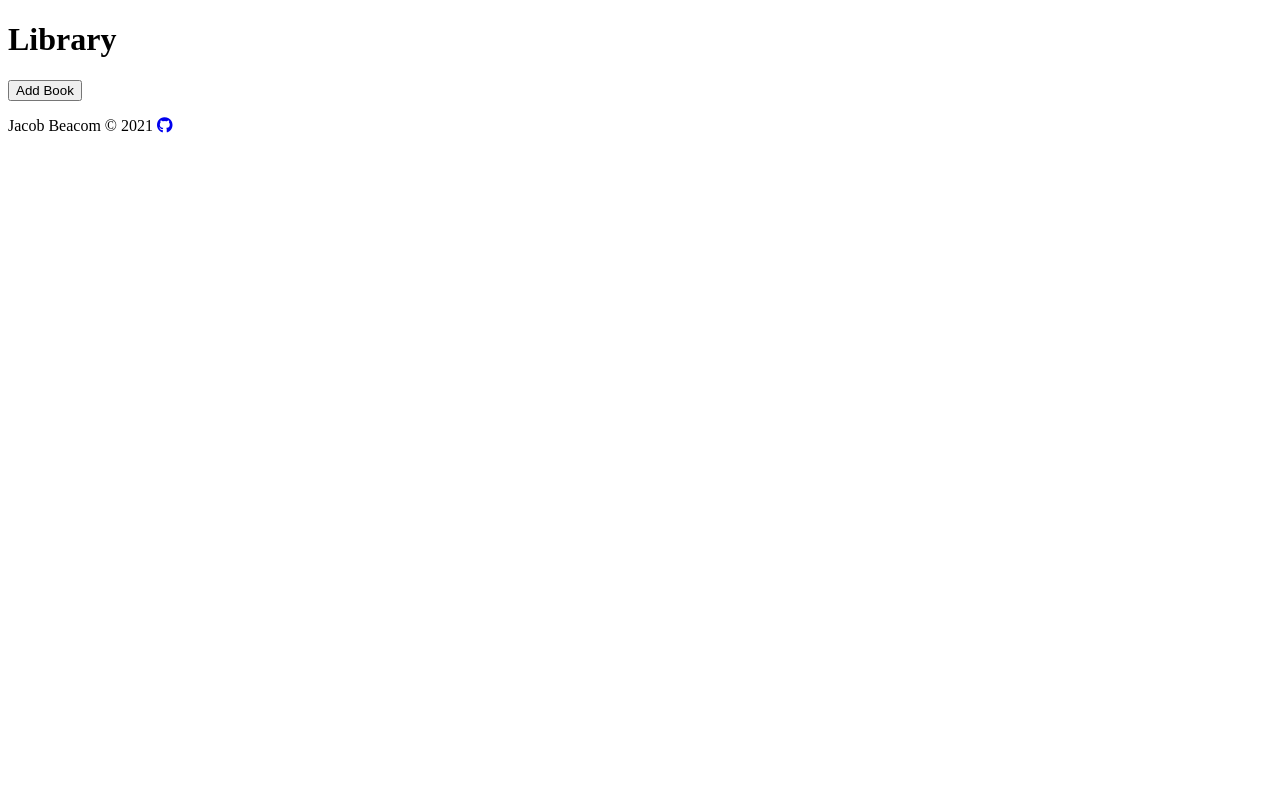
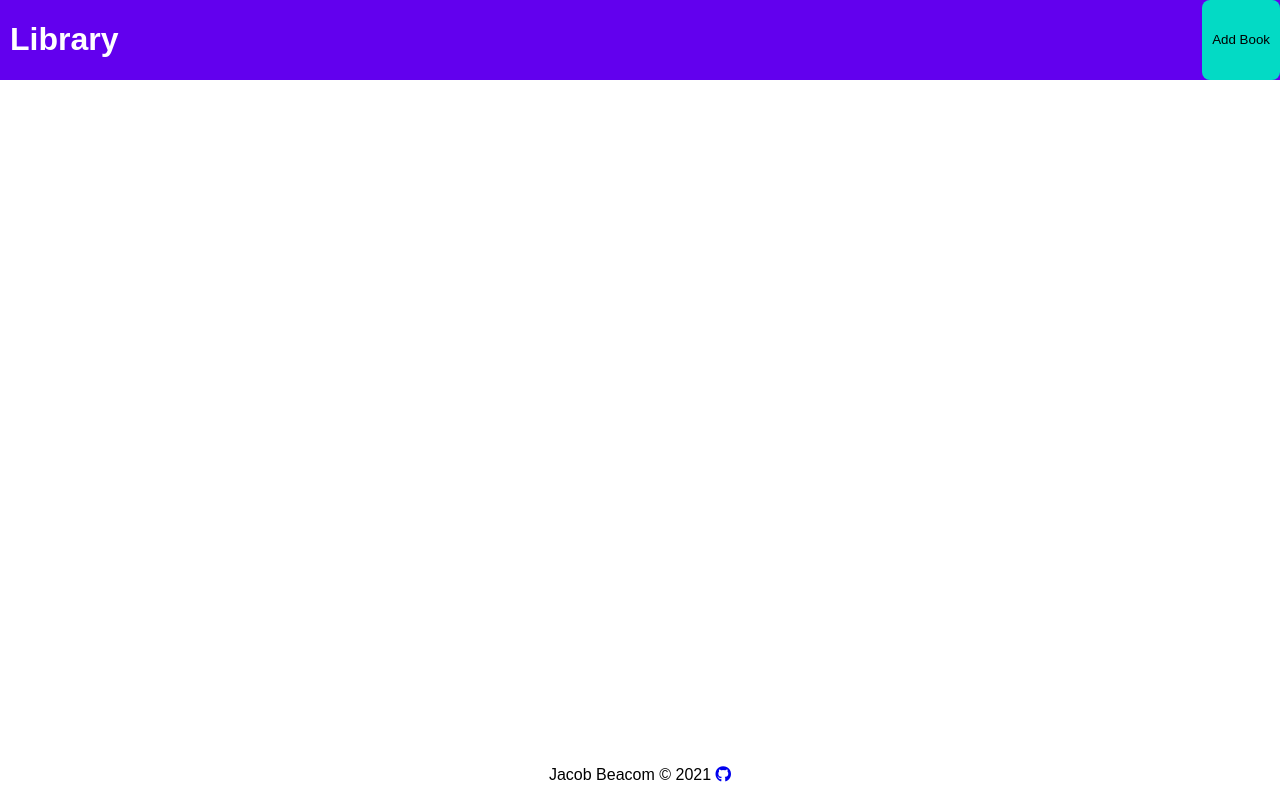
Before and after one commit to jacobbeacom/library, a plain HTML site: page index.html in a window 1280 px wide. Drawn offline with Linux system fonts and the light colour scheme.

Commit message:
Added initial content layout rules to CSS file. Added initial color scheme to content. Added link to github in footer.

```diff
--- a/index.html
+++ b/index.html
@@ -18,12 +18,15 @@
         <div class="body">
 
         </div>
-        <div class="footer">
-            <p id="copyright">Jacob Beacom © 2021 <a href="https://github.com/jacobbeacom"><i class="fab fa-github"></i></a> </p>
+
         </div>
 
+    <div class="footer">
+        <p id="copyright">Jacob Beacom © 2021 <a href="https://github.com/jacobbeacom">
+                                                    <i class="fab fa-github"></i>
+                                                        </a>
+        </p>
 
-    </div>
 
 </body>
 </html>
--- a/style.css
+++ b/style.css
@@ -0,0 +1,51 @@
+
+body {
+    background-color: white;
+    color: white;
+    margin: 0;
+    font-family: sans-serif;
+}
+
+.container {
+display: flex;
+flex-direction: column;
+justify-content: space-between;
+position: relative;
+min-height: 100vh;
+
+}
+
+.header {
+display: flex;
+flex-direction: row;
+justify-content: space-between;
+background-color: #6200ee;
+flex-basis: 15%;
+
+}
+
+h1 {
+    margin-left: 10px;
+}
+
+.body {
+flex-basis: 80%;
+}
+
+.footer {
+color: black;
+flex-grow: 1;
+flex-basis: 5%;
+position: absolute;
+bottom: 0;
+text-align: center;
+min-width: 100vw;
+}
+
+#addBook {
+    background-color: #03DAC5;
+    color: black;
+    padding: 0px 10px;
+    border: 0;
+    border-radius: 8px;
+}
```
